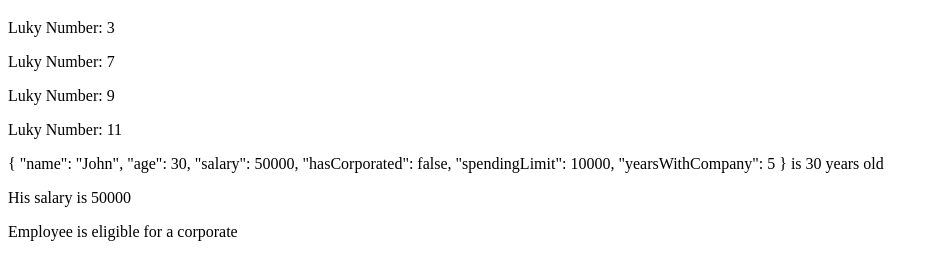
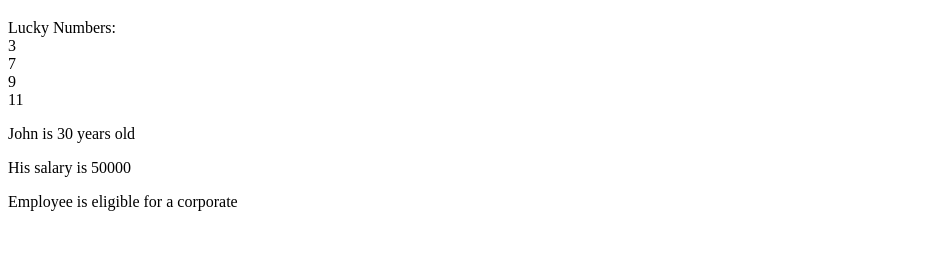
Before and after one commit to JLXP/vue-test-01, a plain HTML site: page index.html in a window 1280 px wide. Shown: the part 61-340 px from the top of the page, without its empty margins (0-938 px from the left). Drawn offline with nearby package versions, Linux system fonts and the light colour scheme.

Commit message:
uso de la directiva v-for

```diff
--- a/index.html
+++ b/index.html
@@ -6,13 +6,21 @@
   <body>
     <div id="app">
       <h1>{{message}}</h1>
-
-      <p v-for="luckyNumber in luckyNumbers">Luky Number: {{luckyNumber}}</p>
-      <p>{{employee}} is {{employee.age}} years old</p>
+        Lucky Numbers:
+      <span v-for="(luckyNumber,index) in luckyNumbers">
+        <br />{{luckyNumber}}
+      </span>
+      <p>{{employee.name}} is {{employee.age}} years old</p>
       <p>His salary is {{employee.salary}}</p>
-      <p v-show="employee.hasCorporated">Spending Limit for Card (show): {{employee.spendingLimit}}</p>
-      <p v-if="employee.hasCorporated">Spending Limit for Card (if): {{employee.spendingLimit}}</p>
-      <p v-else-if="employee.salary>2500 && employee.yearsWithCompany>1">Employee is eligible for a corporate</p>
+      <p v-show="employee.hasCorporated">
+        Spending Limit for Card (show): {{employee.spendingLimit}}
+      </p>
+      <p v-if="employee.hasCorporated">
+        Spending Limit for Card (if): {{employee.spendingLimit}}
+      </p>
+      <p v-else-if="employee.salary>2500 && employee.yearsWithCompany>1">
+        Employee is eligible for a corporate
+      </p>
       <p v-else>Employee is not eligible for a corporate card</p>
     </div>
   </body>
@@ -28,7 +36,7 @@
           salary: 50000,
           hasCorporated: false,
           spendingLimit: 10000,
-          yearsWithCompany: 5
+          yearsWithCompany: 5,
         });
 
         return {
```
